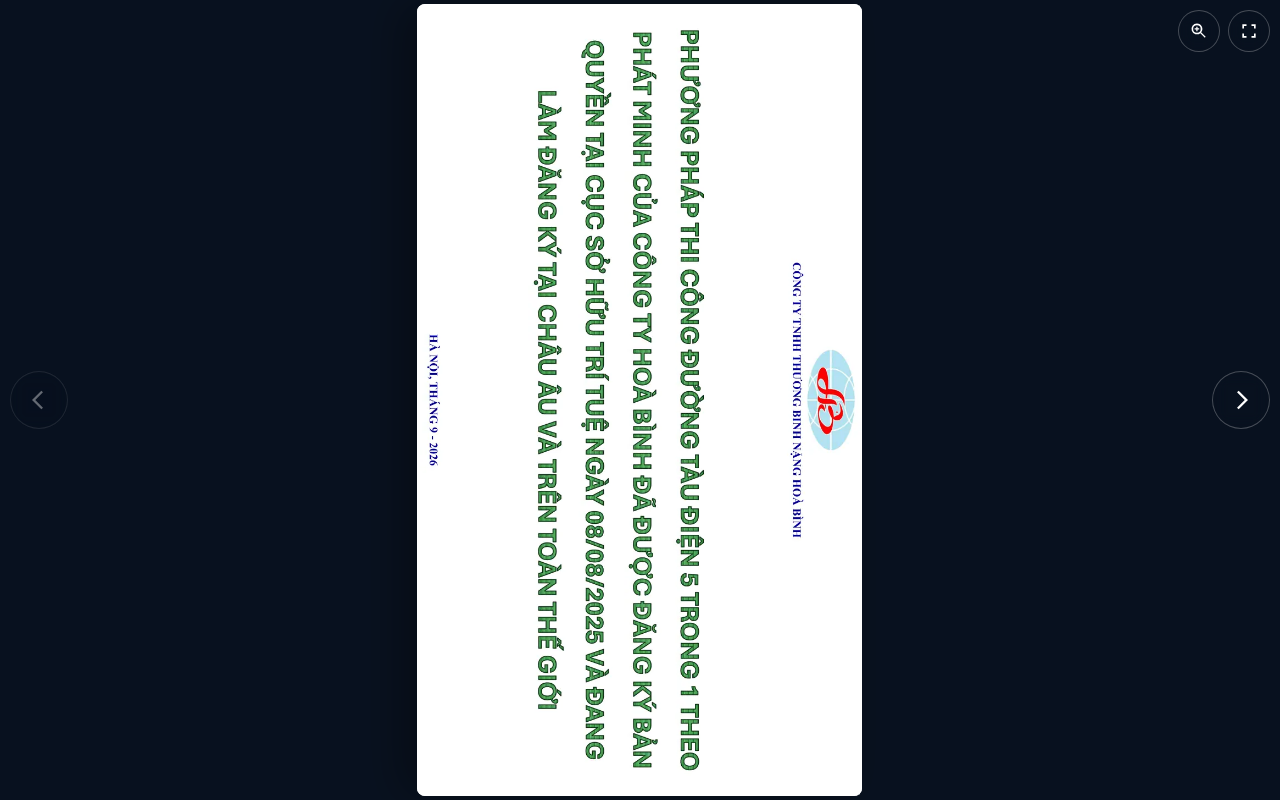
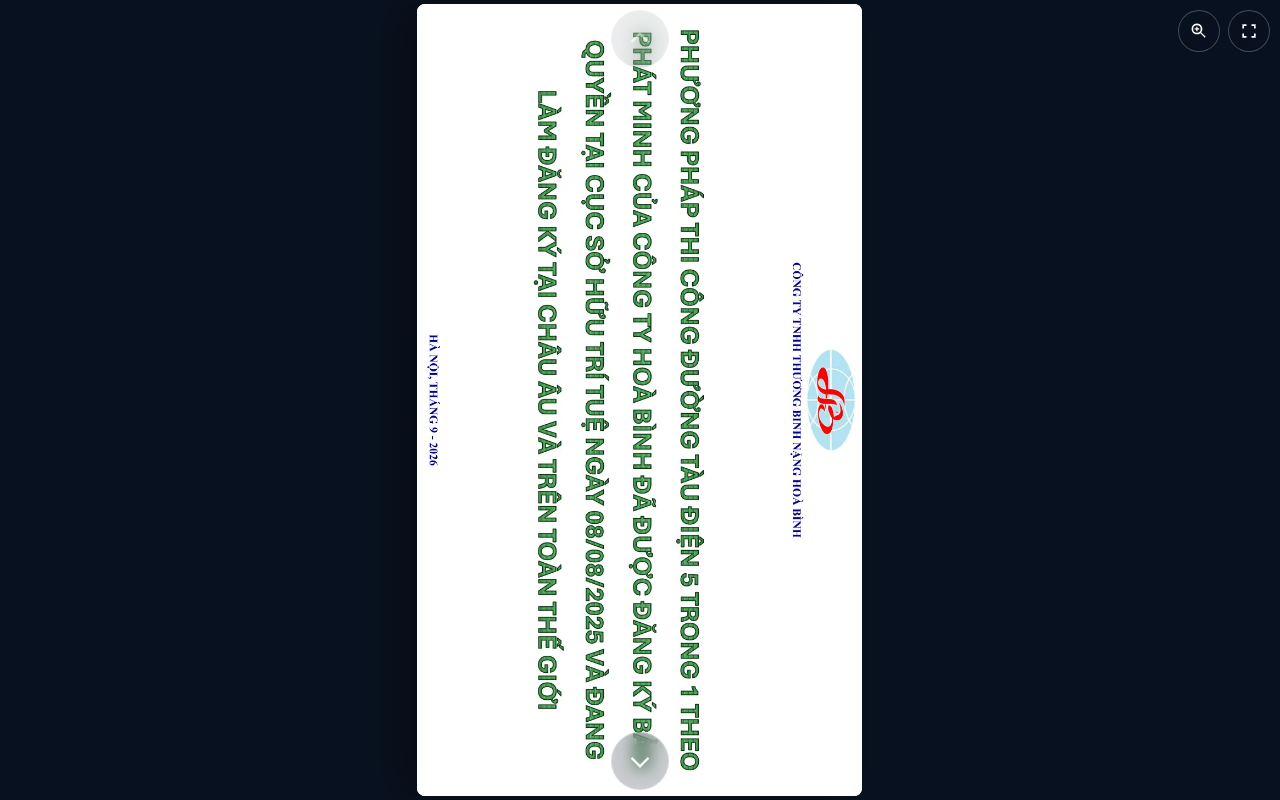
Before and after one commit to hddbook/duan5in1, a plain HTML site: page index.html in a window 1280 px wide. Both pictures are taken after a click on the button 1249 px from the left and 31 px from the top of the page. Drawn offline with Linux system fonts and the light colour scheme.

Commit message:
Add files via upload

```diff
--- a/index.html
+++ b/index.html
@@ -7,8 +7,8 @@
   <meta name="robots" content="noindex, nofollow">
   <title>Phương pháp thi công đường tàu điện 5 trong 1</title>
   <link rel="preload" href="assets/slides/slide-01.webp" as="image" type="image/webp">
-  <link rel="stylesheet" href="styles.css?v=6">
-  <script src="app.js?v=6" defer></script>
+  <link rel="stylesheet" href="styles.css?v=7">
+  <script src="app.js?v=7" defer></script>
 </head>
 <body>
   <header class="topbar">
--- a/styles.css
+++ b/styles.css
@@ -191,6 +191,20 @@
   z-index: 5;
 }
 
+/* Keep navigation in the same rotated coordinate system as the slide. */
+body.force-landscape .controls {
+  top: 50%;
+  left: 50%;
+  right: auto;
+  bottom: auto;
+  width: 100dvh;
+  height: 100dvw;
+  transform: translate(-50%, -50%) rotate(90deg);
+  transform-origin: center;
+}
+
+body.force-landscape .nav-button { position: absolute; }
+
 .nav-button {
   position: fixed;
   top: 50%;
```
Also changed, not shown: CAP-NHAT-MOBILE.txt.
